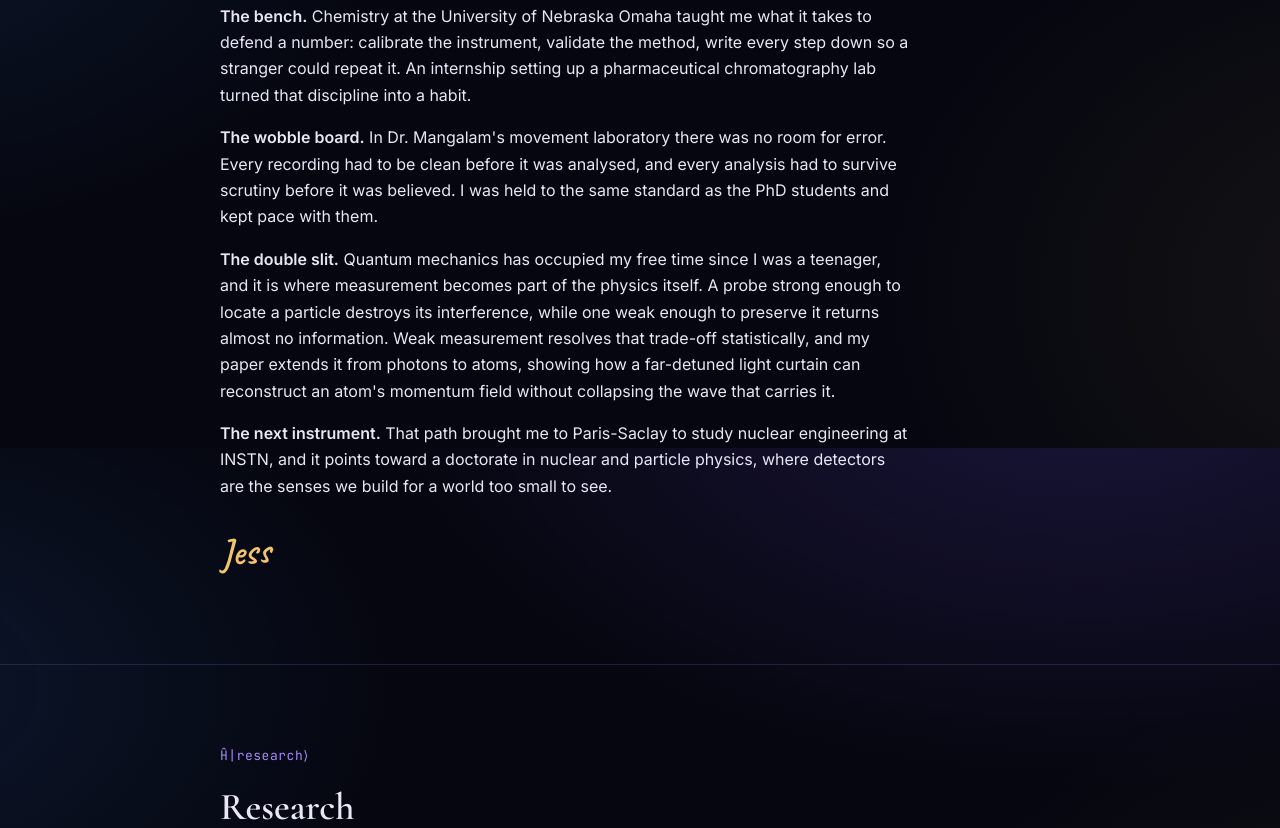
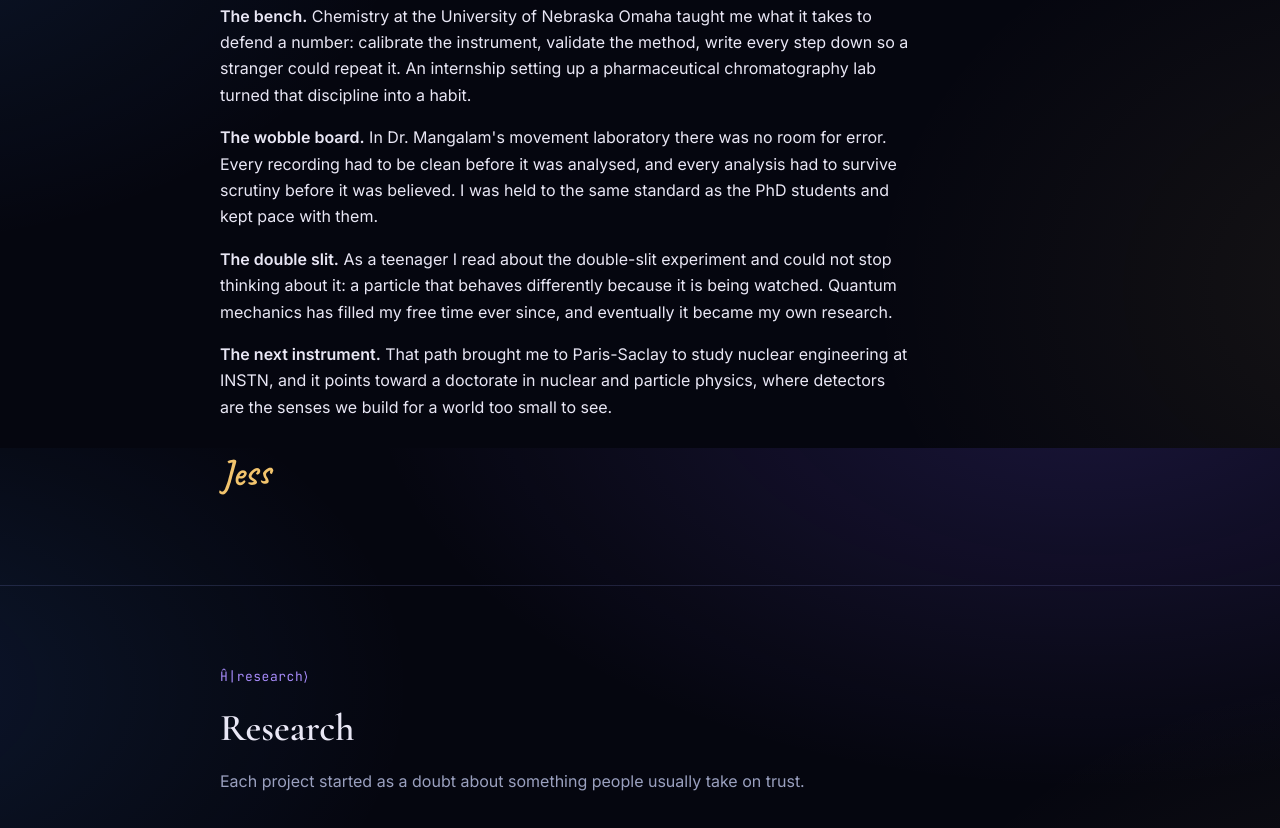
Before and after one commit to jessicafabianiak/jessicafabianiak.github.io, a plain HTML site: page index.html in a window 1280 px wide. Shown: the part 1152-1980 px from the top of the page. Drawn offline with nearby package versions, Linux system fonts and the light colour scheme.

Commit message:
Make the double slit chapter a short personal anecdote
Co-Authored-By: Claude Opus 5.5 <noreply@anthropic.com>
Claude-Session: https://claude.ai/code/session_01B1huEBmCZ51Zk9oQgT1goE

```diff
--- a/index.html
+++ b/index.html
@@ -229,7 +229,7 @@ figcaption{font-size:13px;color:var(--muted);margin-top:8px}
     <p><b>The uniform.</b> My first job was as an Aerospace Medical Technician in the United States Air Force. Military medicine teaches you to stay steady when the day goes wrong, to keep a team moving when everyone is tired, and to take responsibility for people who are counting on you to get it right. I learned to lead there by example, long before I had a title, and to treat a setback as information about what to fix next.</p>
     <p><b>The bench.</b> Chemistry at the University of Nebraska Omaha taught me what it takes to defend a number: calibrate the instrument, validate the method, write every step down so a stranger could repeat it. An internship setting up a pharmaceutical chromatography lab turned that discipline into a habit.</p>
     <p><b>The wobble board.</b> In Dr. Mangalam's movement laboratory there was no room for error. Every recording had to be clean before it was analysed, and every analysis had to survive scrutiny before it was believed. I was held to the same standard as the PhD students and kept pace with them.</p>
-    <p><b>The double slit.</b> Quantum mechanics has occupied my free time since I was a teenager, and it is where measurement becomes part of the physics itself. A probe strong enough to locate a particle destroys its interference, while one weak enough to preserve it returns almost no information. Weak measurement resolves that trade-off statistically, and my paper extends it from photons to atoms, showing how a far-detuned light curtain can reconstruct an atom's momentum field without collapsing the wave that carries it.</p>
+    <p><b>The double slit.</b> As a teenager I read about the double-slit experiment and could not stop thinking about it: a particle that behaves differently because it is being watched. Quantum mechanics has filled my free time ever since, and eventually it became my own research.</p>
     <p><b>The next instrument.</b> That path brought me to Paris-Saclay to study nuclear engineering at INSTN, and it points toward a doctorate in nuclear and particle physics, where detectors are the senses we build for a world too small to see.</p>
     <span class="signature">Jess</span>
   </div>
```
